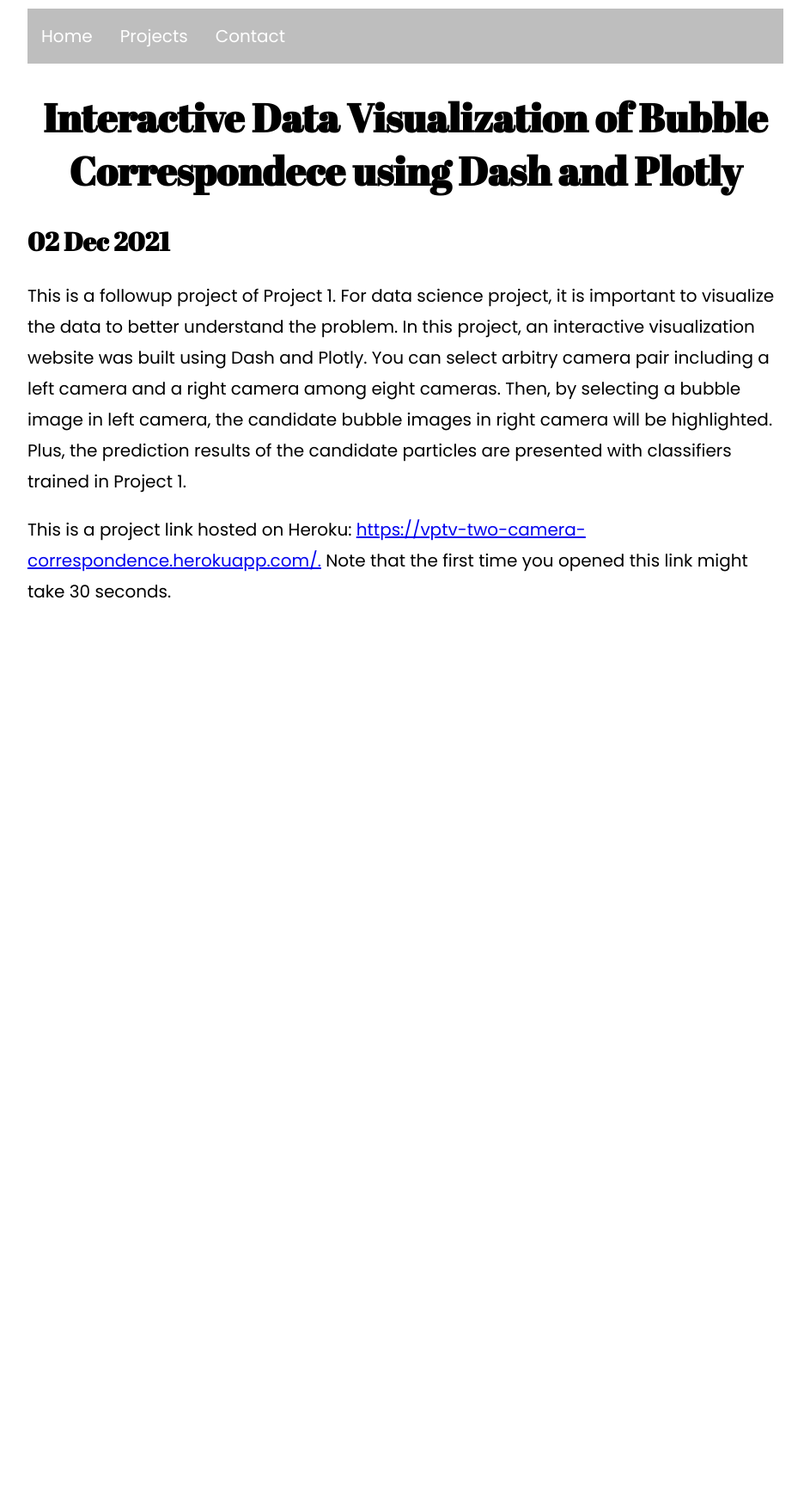
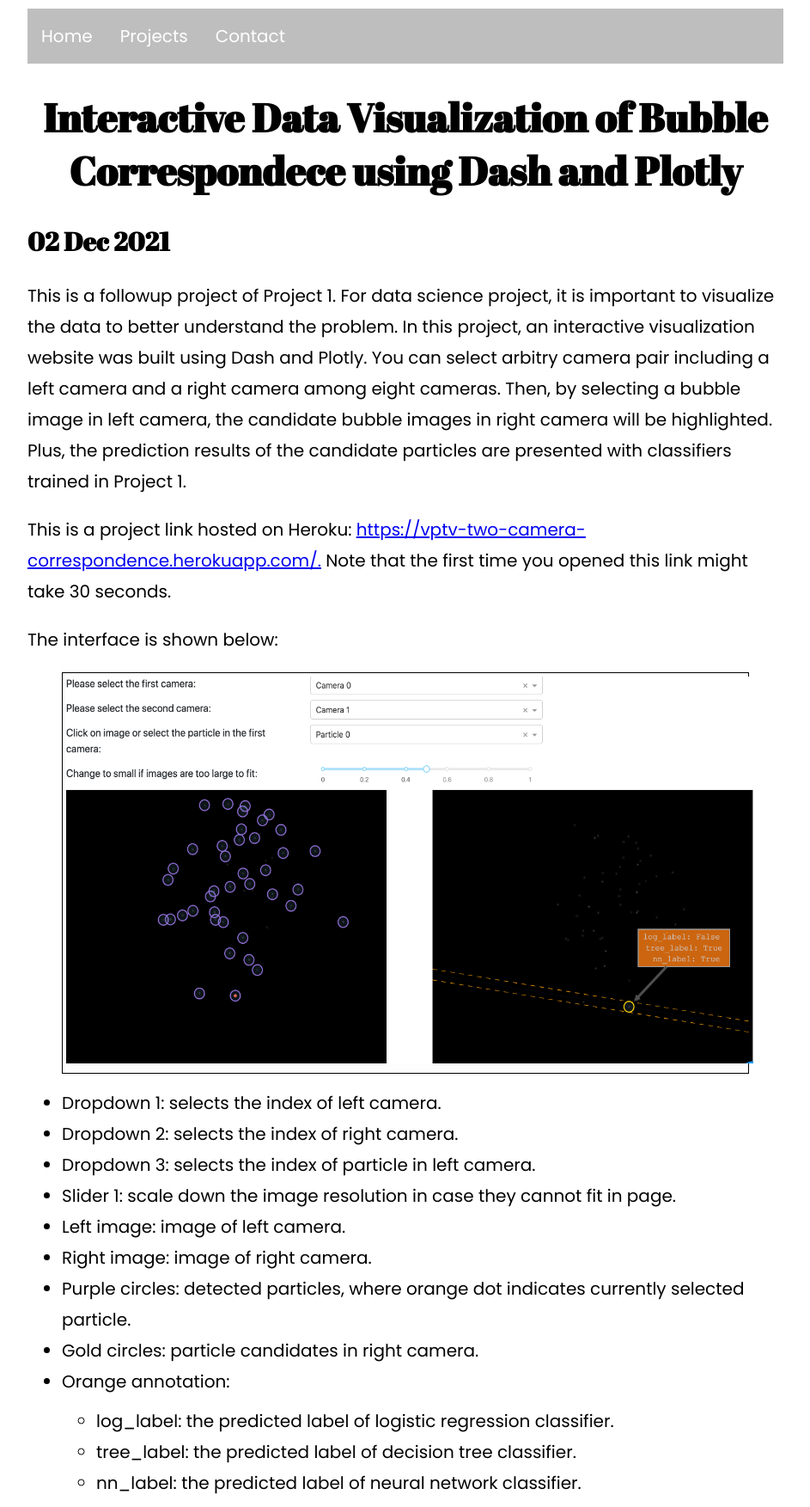
Before and after one commit to yuzhao0215/ds_portfolio, a Jekyll site: the page built from _projects/project2.html, in a window 1280 px wide. Shown: the whole page at 86% size, without its empty margins (168-1111 px from the left). Built offline with Jekyll 4.4.1, drawn with Linux system fonts in a browser that asks for light colours; before the commit the page ends 900 px from its top, so only the background shows below that.

Commit message:
modified project 2

```diff
--- a/_projects/project2.html
+++ b/_projects/project2.html
@@ -21,3 +21,29 @@ excerpt_separator: <!--more-->
     <a href="https://vptv-two-camera-correspondence.herokuapp.com/">https://vptv-two-camera-correspondence.herokuapp.com/.</a>
     Note that the first time you opened this link might take 30 seconds.
 </p>
+
+<p>
+    The interface is shown below:
+</p>
+
+<figure>
+    <img src="{{site.baseurl}}/assets/images/project_2/Fig-1.png" alt="model" height=450 width=800>
+</figure>
+
+<ul>
+    <li>Dropdown 1: selects the index of left camera.</li>
+    <li>Dropdown 2: selects the index of right camera.</li>
+    <li>Dropdown 3: selects the index of particle in left camera.</li>
+    <li>Slider 1: scale down the image resolution in case they cannot fit in page.</li>
+    <li>Left image: image of left camera.</li>
+    <li>Right image: image of right camera.</li>
+    <li>Purple circles: detected particles, where orange dot indicates currently selected particle.</li>
+    <li>Gold circles: particle candidates in right camera.</li>
+    <li>Orange annotation:</li>
+    <ul>
+        <li>log_label: the predicted label of logistic regression classifier.</li>
+        <li>tree_label: the predicted label of decision tree classifier.</li>
+        <li>nn_label: the predicted label of neural network classifier.</li>
+
+    </ul>
+</ul>
```
Also changed, not shown: assets/images/project_2/Fig-1.png (added), 1 other file.
